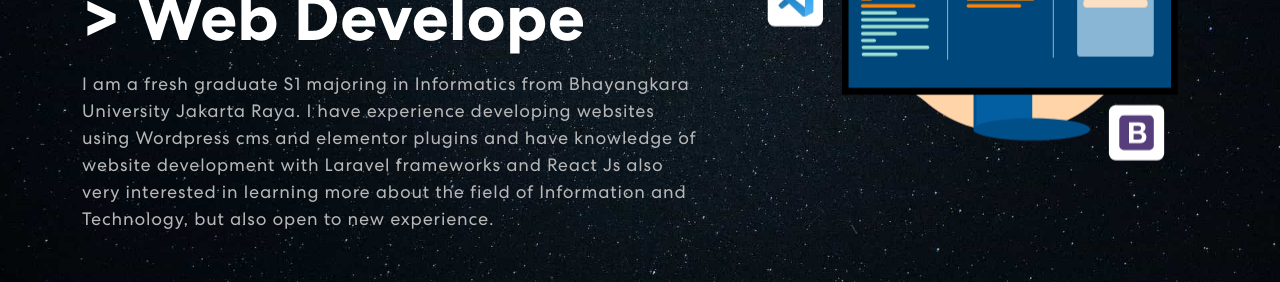
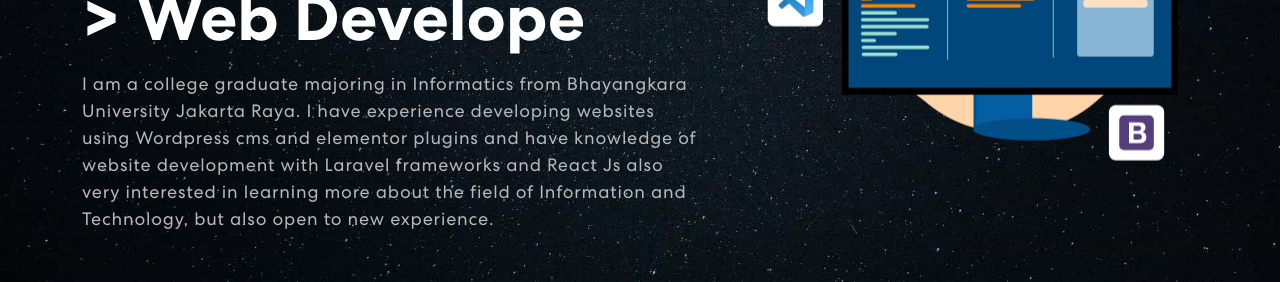
Before and after one commit to manuwasa/manu-portofolio, a React (Create React App) app: page / in a window 1280 px wide. Shown: the part 409-691 px from the top of the page. Built offline with nearby package versions, Linux system fonts and the light colour scheme.

Commit message:
Changing banner description

```diff
--- a/src/components/Banner.js
+++ b/src/components/Banner.js
@@ -51,16 +51,14 @@ export const Banner = () => {
                <Col xs={12} md={6} xl={7}>
                   <span className="tagline">Welcome to my website Portofolio</span>
                   <h1>
-              {`Hello there I'm Manu, `} <br />{" "}
-              <span className="wrap"> &gt; {text}</span>
+                     {`Hello there I'm Manu, `} <br /> <span className="wrap"> &gt; {text}</span>
                   </h1>
                   <p>
-              I am a fresh graduate S1 majoring in Informatics from Bhayangkara
-              University Jakarta Raya. I have experience developing websites
-              using Wordpress cms and elementor plugins and have knowledge of
-              website development with Laravel frameworks and React Js also very
-              interested in learning more about the field of Information and
-              Technology, but also open to new experience.
+                     I am a college graduate majoring in Informatics from Bhayangkara University
+                     Jakarta Raya. I have experience developing websites using Wordpress cms and
+                     elementor plugins and have knowledge of website development with Laravel
+                     frameworks and React Js also very interested in learning more about the field
+                     of Information and Technology, but also open to new experience.
                   </p>
                   <button
                      onClick={() => {
```
Lines whose indentation alone changed are shown as unchanged.
